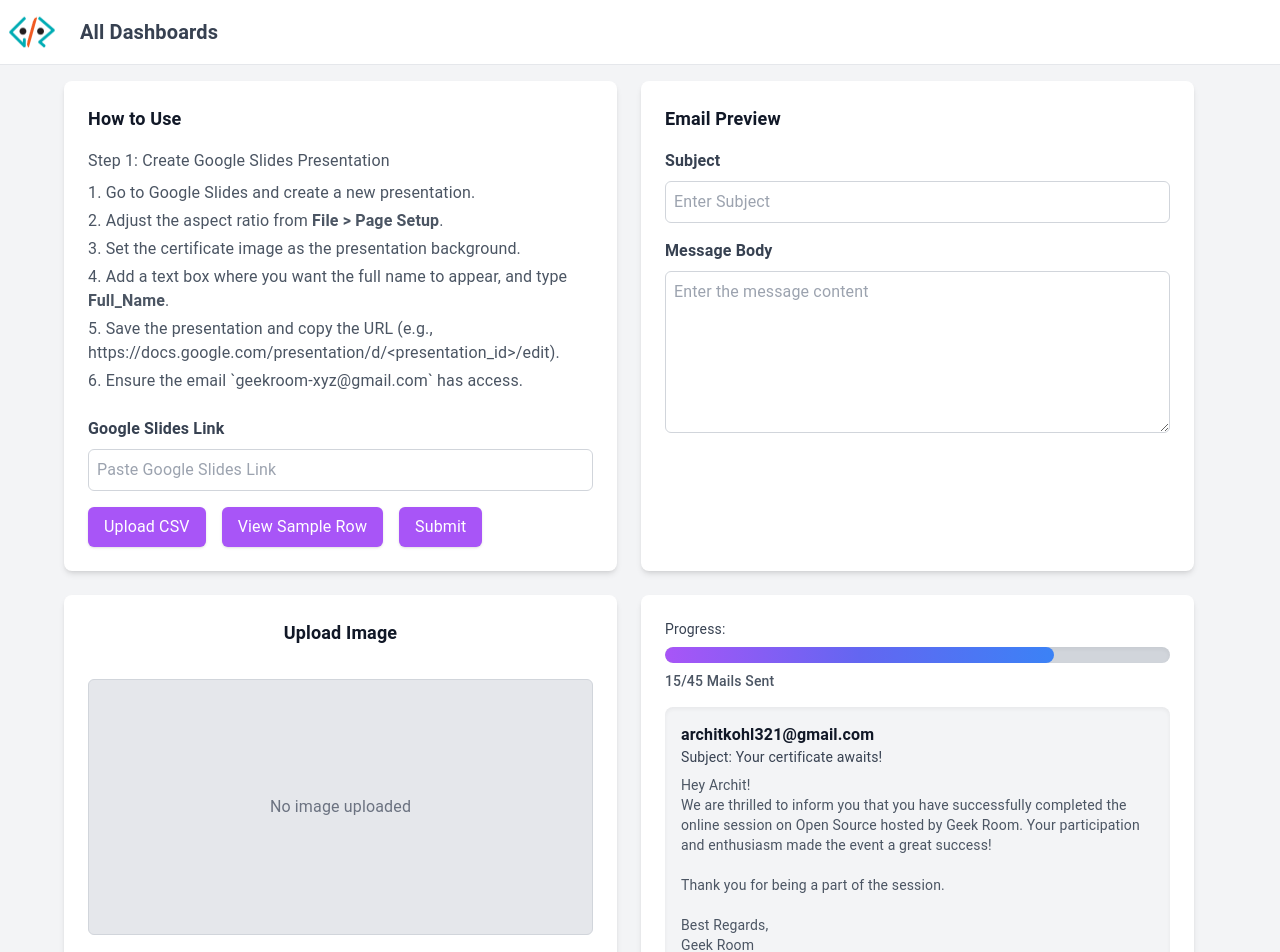
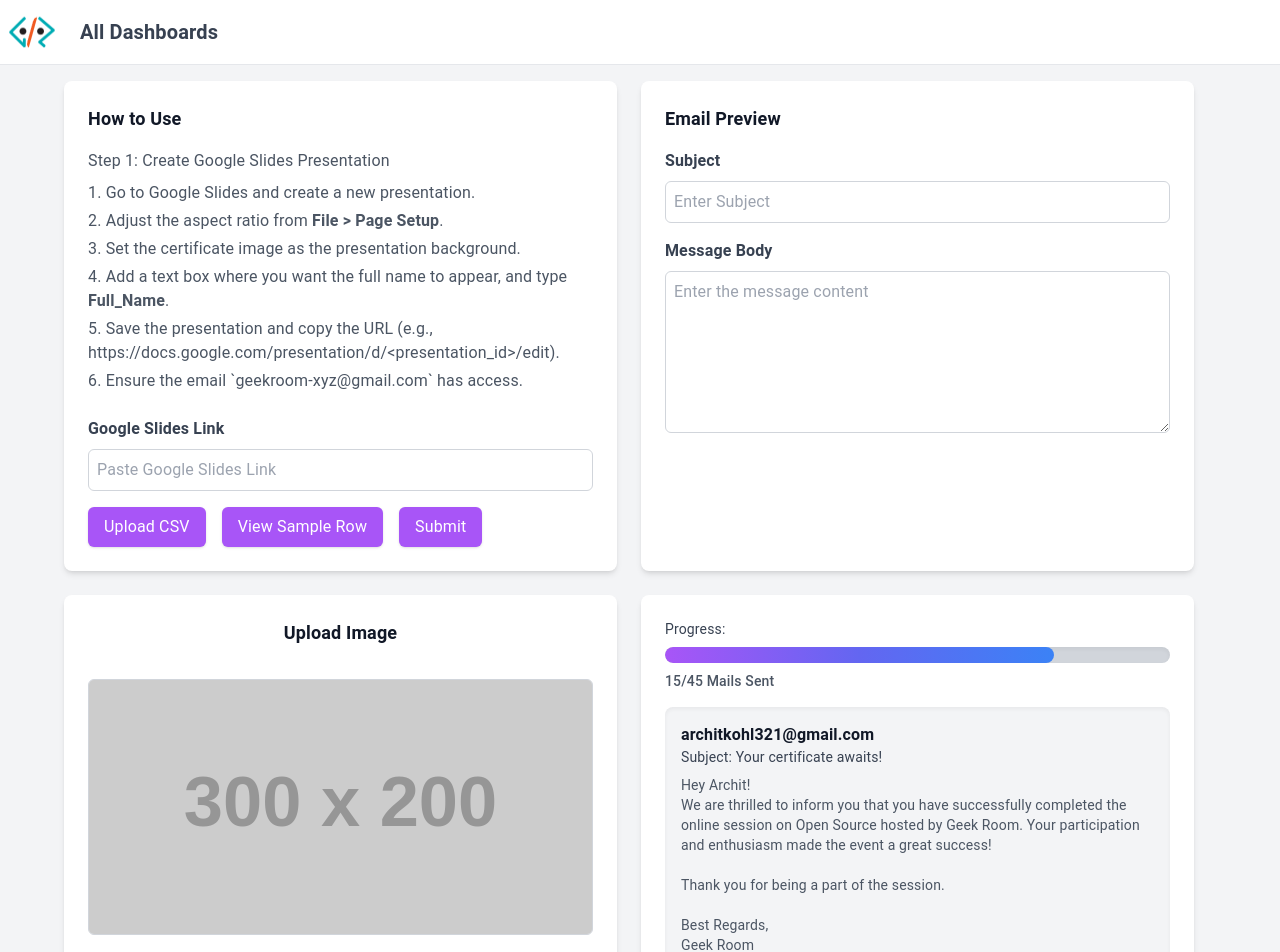
Before and after one commit to akanoao/gr-dashboard-frontend, a React (Vite) app: page /certificate in a window 1280 px wide. Shown: the top 952 px of the page. Built offline with nearby package versions, Linux system fonts and the light colour scheme.

Commit message:
image sizing

```diff
--- a/src/components/CertificateDashboard.tsx
+++ b/src/components/CertificateDashboard.tsx
@@ -1,23 +1,35 @@
-import React, { useState } from "react";
+import React, { useState, useEffect } from "react";
 
 const CertificateDashboard = () => {
   const [subject, setSubject] = useState("");
   const [body, setBody] = useState("");
   const [csvFile, setCsvFile] = useState<File | null>(null);
+  const [uploadedImage, setUploadedImage] = useState<string | null>(null);
 
   const handleCSVUpload = (event: React.ChangeEvent<HTMLInputElement>) => {
     const file = event.target.files?.[0];
     if (file) {
       setCsvFile(file);
 
-      // Temporary CSV processing
       const reader = new FileReader();
       reader.onload = () => {
-        console.log("CSV File Content:", reader.result); // Process CSV data here
+        console.log("CSV File Content:", reader.result);
       };
       reader.readAsText(file);
     }
   };
+
+  const fetchImageFromBackend = () => {
+    setTimeout(() => {
+      setUploadedImage(
+        "https://via.placeholder.com/300x200.png?text=Certificate+Image"
+      );
+    }, 2000);
+  };
+
+  useEffect(() => {
+    fetchImageFromBackend();
+  }, []);
 
   return (
     <div className="min-h-screen bg-gray-100 flex flex-col items-center p-4 overflow-x-hidden">
@@ -80,7 +92,6 @@
               Submit
             </button>
           </div>
-          {/* Display the uploaded CSV file name */}
           {csvFile && (
             <div className="mt-4 text-gray-700">
               <p>
@@ -131,7 +142,15 @@
         <div className="bg-white shadow-md rounded-lg p-4 lg:p-6 w-full max-w-full lg:max-w-[48%] flex flex-col items-center">
           <h2 className="text-gray-900 font-bold text-lg mb-4">Upload Image</h2>
           <div className="mt-4 w-full h-64 bg-gray-200 border border-gray-300 rounded-md flex items-center justify-center overflow-hidden">
-            <p className="text-gray-500">No image uploaded</p>
+            {uploadedImage ? (
+              <img
+                src={uploadedImage}
+                alt="Uploaded Certificate"
+                className="w-full h-full object-cover"
+              />
+            ) : (
+              <p className="text-gray-500">No image uploaded</p>
+            )}
           </div>
         </div>
         <div className="bg-white shadow-md rounded-lg p-4 lg:p-6 w-full max-w-full lg:max-w-[48%] flex flex-col">
```
